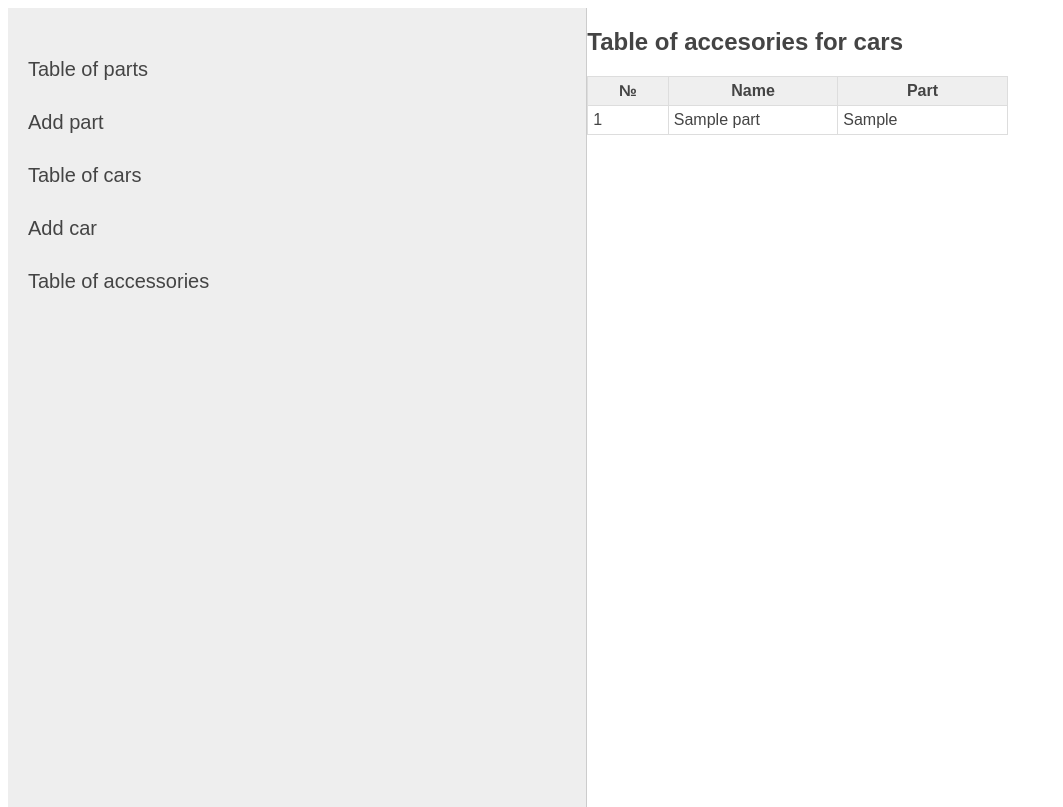
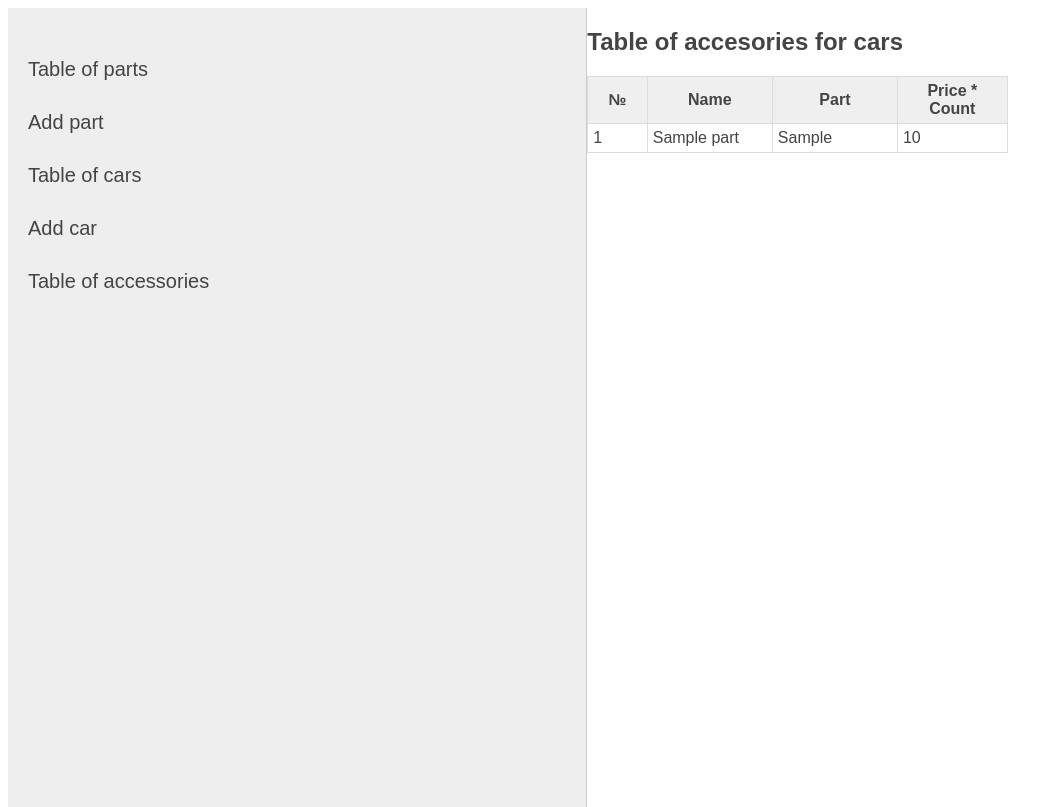
Before and after one commit to rin8351/System_cars_by_Django_and_Docker, a Django app: page /acessor/ in a window 1280 px wide. Shown: the top 807 px of the page, without its empty margins (0-1063 px from the left). Run offline with Django 4.2, Linux system fonts and the light colour scheme; tables that the repository leaves empty hold one stand-in row (values such as "Sample post").

Commit message:
Update acessor.html

```diff
--- a/cars/carsdb/templates/carsdb/acessor.html
+++ b/cars/carsdb/templates/carsdb/acessor.html
@@ -1,4 +1,5 @@
 {% extends "carsdb/base.html" %}
+{% load cars_tag %}
 
 {% block content %}
 
@@ -10,6 +11,7 @@
         <th width="20">№ </th>
         <th width="50">Name</th>
         <th width="40">Part</th>
+        <th width="40">Price * Count</th>
     </tr>
 </thead>
 <tbody>
@@ -18,6 +20,7 @@
         <td>{{ forloop.counter }}</td>
         <td>{{ p.name }}</td>
         <td>{{ p.part }}</td>
+        <td>{% price_count p.part_id %}</td>
     </tr>
     {% endfor %}
 </tbody>
```
